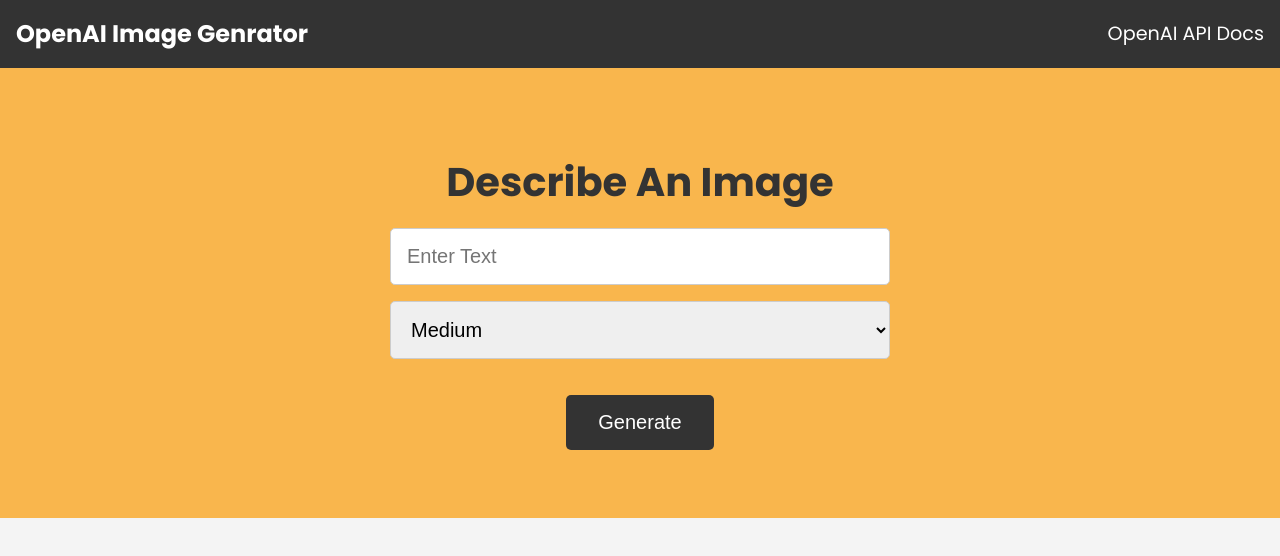
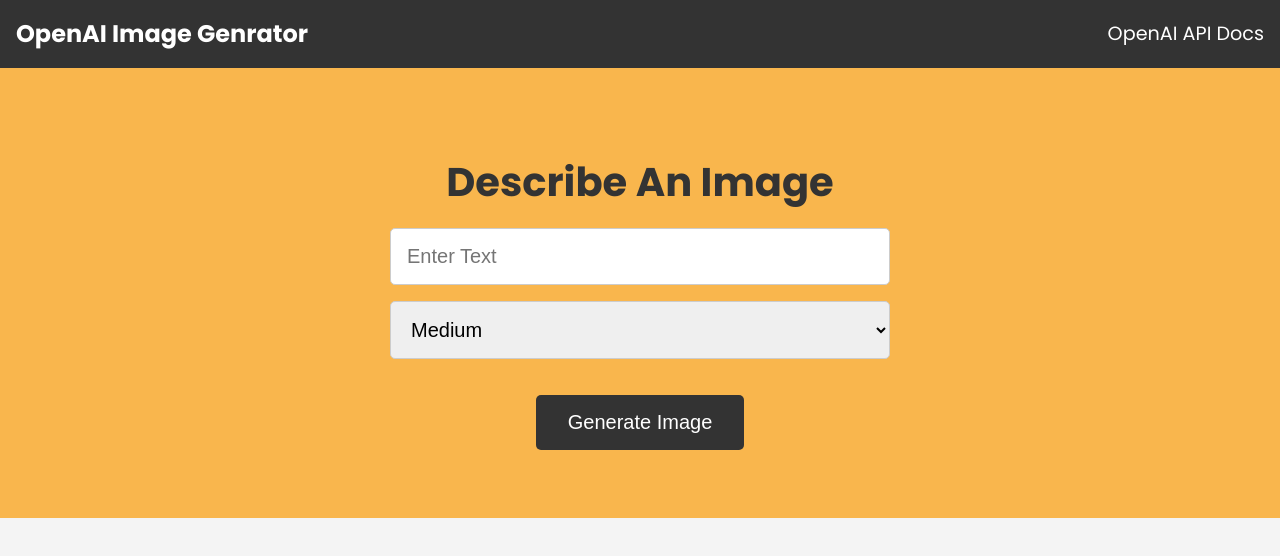
Before and after one commit to ajCastiglione/openai-img-generator, a React (Vite) app in the folder public/: page / in a window 1280 px wide. Shown: the top 556 px of the page. Built offline with nearby package versions, Linux system fonts and the light colour scheme.

Commit message:
updated btn and form test

```diff
--- a/public/src/components/Form/Form.tsx
+++ b/public/src/components/Form/Form.tsx
@@ -49,8 +49,13 @@ function Form(props: FormProps) {
             <option value="large">Large</option>
           </select>
         </div>
-        <button type="submit" className="btn" onClick={handleSubmit}>
-          Generate
+        <button
+          data-testid="submitBtn"
+          type="submit"
+          className="btn"
+          onClick={handleSubmit}
+        >
+          Generate Image
         </button>
       </form>
     </section>
```
Also changed, not shown: 1 other file (tests, documents, lock files or other folders).
